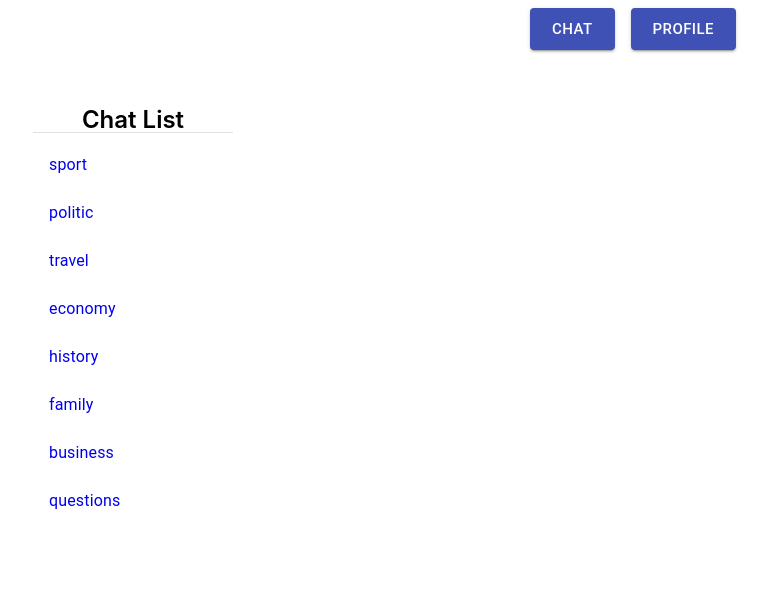
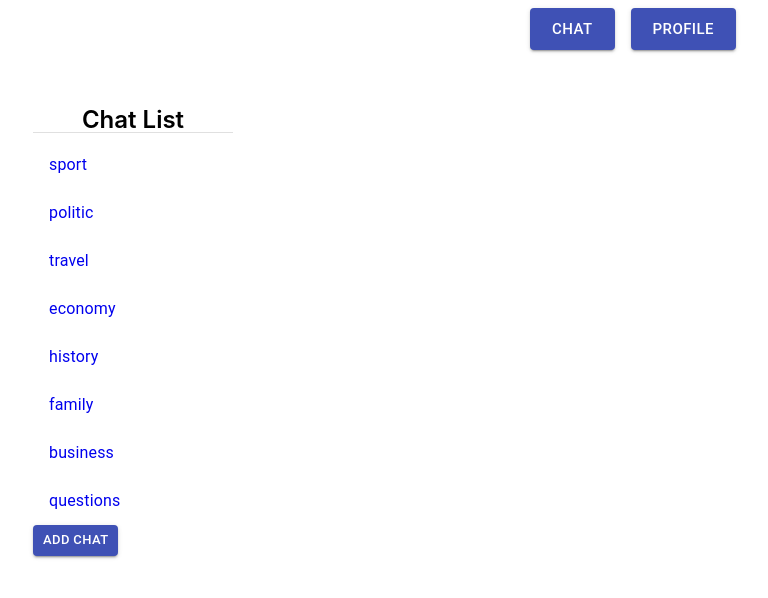
Before and after one commit to Kapic007/Geek_React, a React (Create React App) app: page /home/1 in a window 1280 px wide. Shown: the top 598 px of the page, without its empty margins (7-775 px from the left). Built offline with nearby package versions, Linux system fonts and the light colour scheme.

Commit message:
little comit before push

```diff
--- a/src/components/chatList/ChatList.jsx
+++ b/src/components/chatList/ChatList.jsx
@@ -6,6 +6,7 @@
 import Divider from '@material-ui/core/Divider';
 import "./chatList.css";
 import { Link } from "react-router-dom";
+import Button from '@material-ui/core/Button';
 
 const useStyles = makeStyles((theme) => ({
   root: {
@@ -40,6 +41,7 @@
                     </ListItem>
                   </Link>)
         })}
+        <Button variant="contained" size="small" color="primary" >Add chat</Button>
       </List>
     </div>
   );
```
